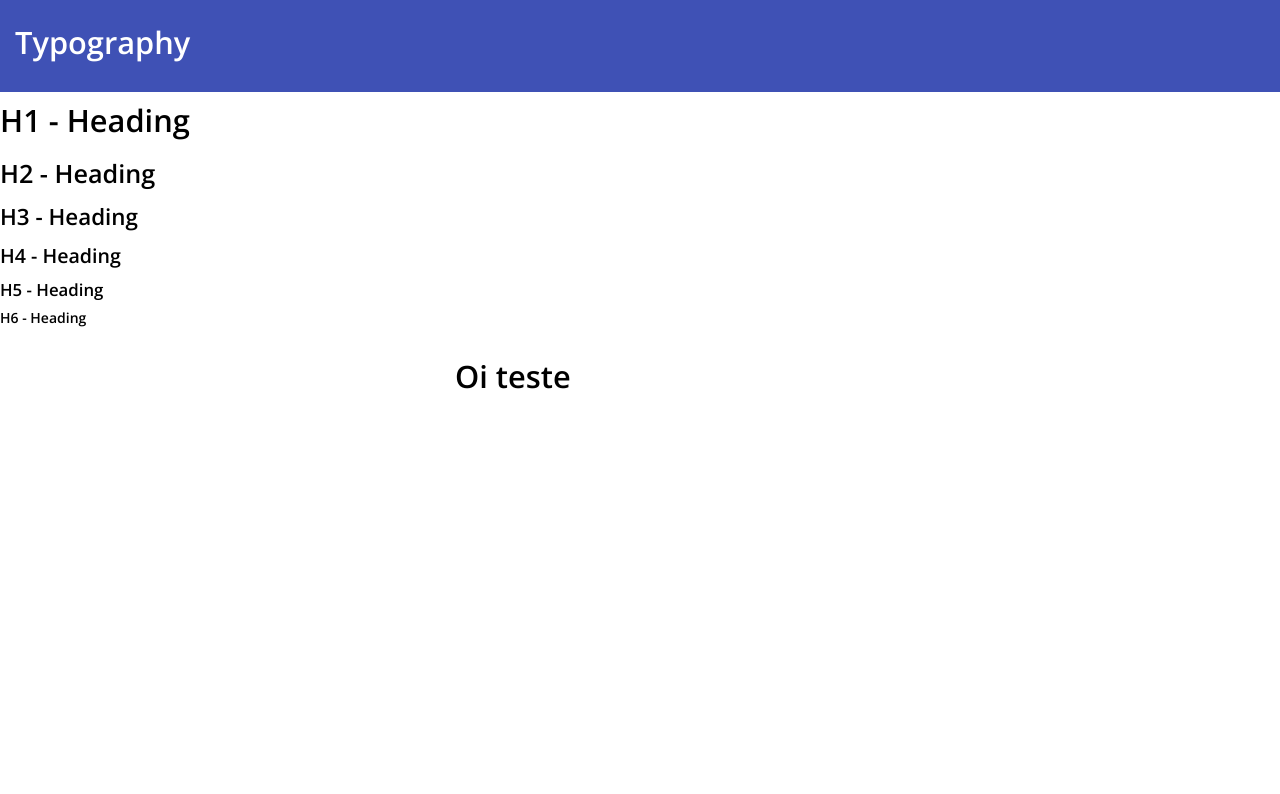
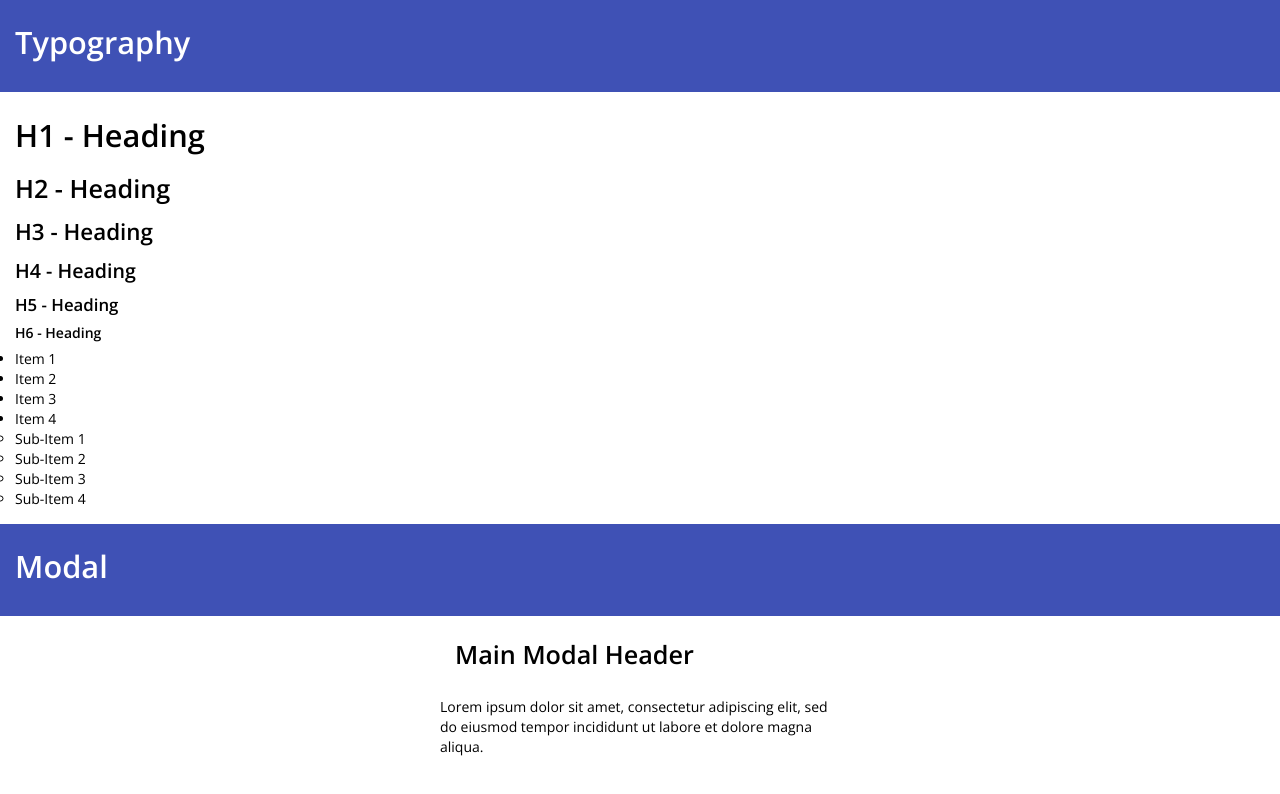
Before and after one commit to t-nunes/skeleton-gulp-sass, a website: page dev/index.html in a window 1280 px wide. Drawn offline with nearby package versions, Linux system fonts and the light colour scheme.

Commit message:
some bugs fixed

```diff
--- a/dev/assets/scss/_var.scss
+++ b/dev/assets/scss/_var.scss
@@ -31,8 +31,9 @@ $base-color-dark-secondary: fade($base-color-dark-primary,.58);
 */
 
 // Modal
-$modal-bg: $base-color-white-primary;
-$modal-backdrop: $base-color-dark-secondary;
+$modal-bg               : $base-color-white-primary;
+$modal-backdrop         : $base-color-dark-secondary;
+$modal-border-radius    : $base-border-radius;
 
 // Widget
 $widget__header-bg: $base-color-primary !default;
--- a/dev/assets/scss/app.scss
+++ b/dev/assets/scss/app.scss
@@ -1,5 +1,9 @@
 @import "var";
 
+/* --- Modules --- */
+@import "modules/text";
+
+/* --- Layout --- */
 @import "layout/base";
 @import "layout/reset";
 @import "layout/helpers";
@@ -7,12 +11,6 @@
 
 
 
-
-
-
-
-/*
-    --- Components ---
-*/
+/* --- Components --- */
 @import "components/widget";
 @import "components/modal";
--- a/dev/assets/scss/components/_modal.scss
+++ b/dev/assets/scss/components/_modal.scss
@@ -1,8 +1,11 @@
-.modal{
+.c-modal {
     width: 400px;
     margin: 0 auto;
+
+    background-color: $modal-bg;
+    border-radius: $modal-border-radius;
 }
 
-.modal__header{
+.c-modal__header{
     padding: $base-spacer;
 }
--- a/dev/assets/scss/components/_widget.scss
+++ b/dev/assets/scss/components/_widget.scss
@@ -1,4 +1,4 @@
-.widget{
+.c-widget {
     position: relative;
 
     &__header{
@@ -7,4 +7,8 @@
         padding: $base-spacer;
         background-color: $widget__header-bg;
     }
+
+    &__body{
+        padding: $base-spacer;
+    }
 }
--- a/dev/assets/scss/layout/_typography.scss
+++ b/dev/assets/scss/layout/_typography.scss
@@ -15,3 +15,17 @@ h6,.h6{@extend %p-headings; font-size: 1em}
 
 .color-white            {color: $base-color-white-primary;}
 .color-white-secondary  {color: $base-color-white-secondary;}
+
+
+
+
+/*
+    --- Lists ---
+*/
+.list-disc{
+    list-style: disc;
+
+    ul{
+        list-style: circle;
+    }
+}
--- /dev/null
+++ b/dev/assets/scss/modules/_text.scss
@@ -0,0 +1,3 @@
+@function em($pixel, $context: $base-font-size){
+    @return #{($pixel / $context)} + 0em;
+}
--- a/dev/index.html
+++ b/dev/index.html
@@ -13,31 +13,53 @@
 </head>
     <body>
 
-        <div class="widget">
-            <div class="widget__header">
+        <div class="c-widget">
+            <div class="c-widget__header">
                 <h1>Typography</h1>
             </div>
-            <div class="widget__body">
+            <div class="c-widget__body">
                 <h1>H1 - Heading</h1>
                 <h2>H2 - Heading</h2>
                 <h3>H3 - Heading</h3>
                 <h4>H4 - Heading</h4>
                 <h5>H5 - Heading</h5>
                 <h6>H6 - Heading</h6>
+                <ul class="list-disc">
+                    <li>Item 1</li>
+                    <li>Item 2</li>
+                    <li>Item 3</li>
+                    <li>Item 4</li>
+                    <ul>
+                        <li>Sub-Item 1</li>
+                        <li>Sub-Item 2</li>
+                        <li>Sub-Item 3</li>
+                        <li>Sub-Item 4</li>
+                    </ul>
+                </ul>
             </div>
         </div>
 
 
-        <div class="modal js-modal">
-            <header class="modal__header">
-                <h1>Oi teste</h1>
-            </header>
-            <div class="modal__body">
+        <div class="c-widget">
+            <div class="c-widget__header">
+                <h1>Modal</h1>
+            </div>
+            <div class="widget__body">
+
+                <div class="c-modal">
+                    <header class="c-modal__header">
+                        <h1 class="h2">Main Modal Header</h1>
+                    </header>
+                    <div class="c-modal__body">
+                        <p>Lorem ipsum dolor sit amet, consectetur adipiscing elit, sed do eiusmod tempor incididunt ut labore et dolore magna aliqua.</p>
+                    </div>
+                    <footer class="c-modal__footer">
+
+                    </footer>
+                </div>
 
             </div>
-            <footer class="modal__footer">
+        </div>
 
-            </footer>
-        </div>
     </body>
 </html>
```
Also changed, not shown: dev/assets/css/app.css.
